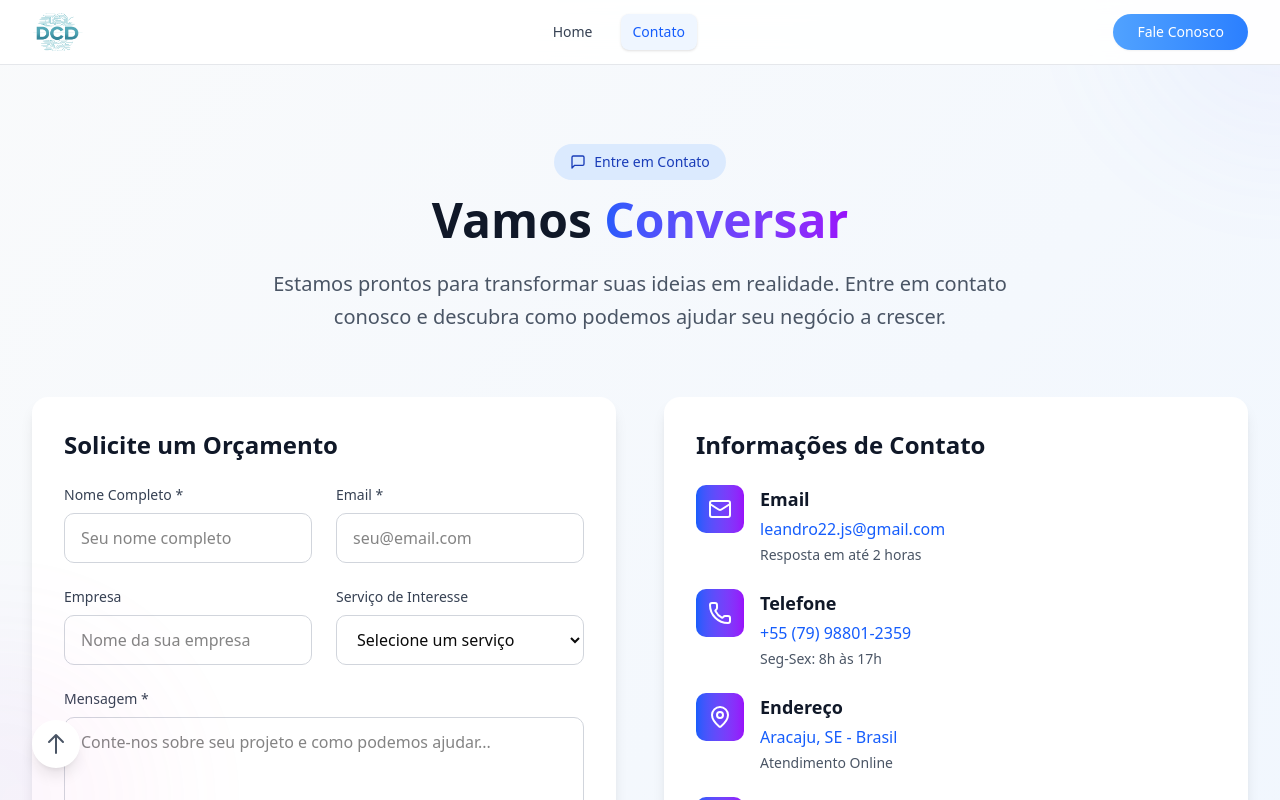
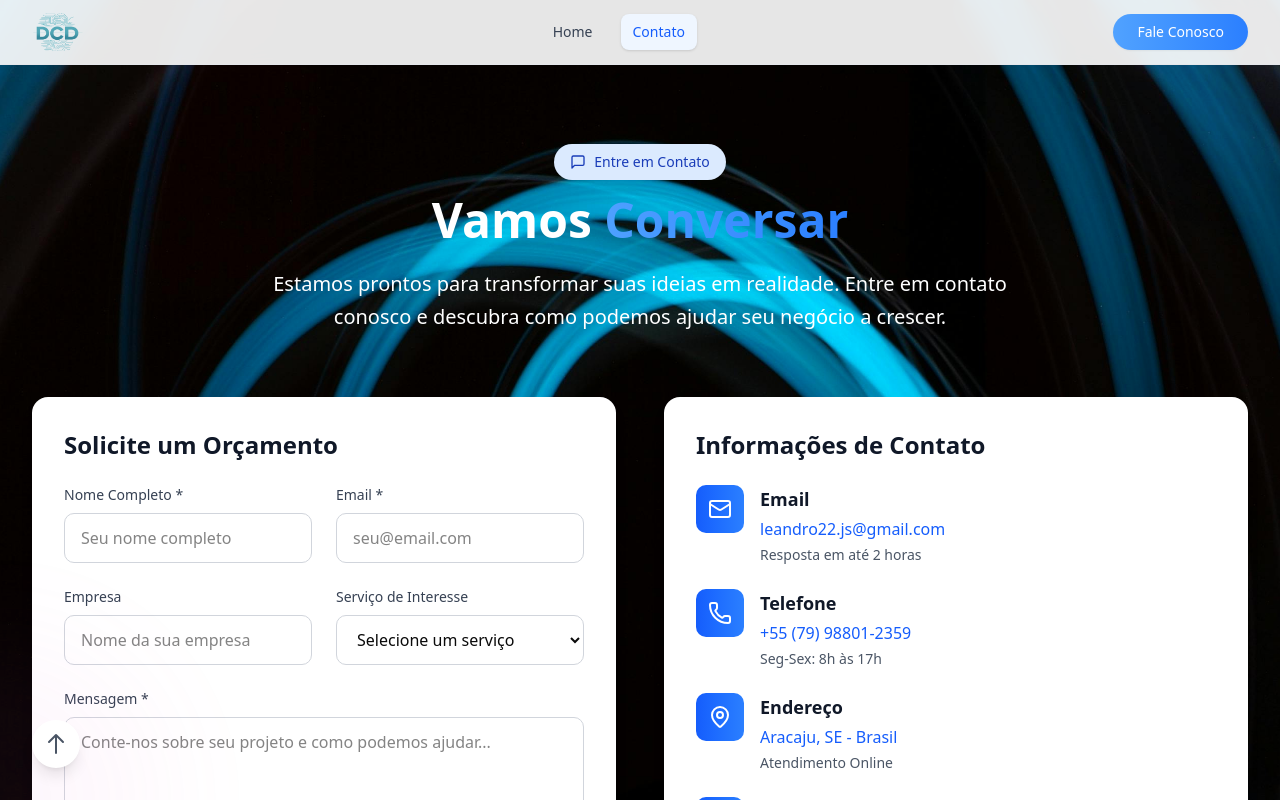
Before and after one commit to LeandrSDEV/DECODE, a React (Vite) app: page / in a window 1280 px wide. Both pictures are taken after a click on the button "Fale Conosco". Shown: the top 800 px of the page. Built offline with nearby package versions, Linux system fonts and the light colour scheme.

Commit message:
Alteração de cores e bg da pg contato

```diff
--- a/src/components/sections/Contato.jsx
+++ b/src/components/sections/Contato.jsx
@@ -74,7 +74,8 @@ const Contato = () => {
   ]
 
   return (
-    <section className="min-h-screen bg-gradient-to-br from-gray-50 to-blue-50 pt-16">
+    <section className="relative min-h-screen bg-cover bg-center pt-16 "
+  style={{ backgroundImage: "url('/background4.jpg')" }}>
       <div className="max-w-7xl mx-auto px-4 sm:px-6 lg:px-8 py-20">
         {/* Header */}
         <div className="text-center mb-16">
@@ -82,13 +83,13 @@ const Contato = () => {
             <MessageSquare className="w-4 h-4 mr-2" />
             Entre em Contato
           </div>
-          <h2 className="text-4xl md:text-5xl font-bold text-gray-900 mb-6">
+          <h2 className="text-4xl md:text-5xl font-bold text-white mb-6">
             Vamos
-            <span className="bg-gradient-to-r from-blue-600 to-purple-600 bg-clip-text text-transparent">
+            <span className="bg-gradient-to-r from-blue-400 to-blue-500 bg-clip-text text-transparent">
               {' '}Conversar
             </span>
           </h2>
-          <p className="text-xl text-gray-600 max-w-3xl mx-auto leading-relaxed">
+          <p className="text-xl text-white max-w-3xl mx-auto leading-relaxed">
             Estamos prontos para transformar suas ideias em realidade. Entre em contato conosco
             e descubra como podemos ajudar seu negócio a crescer.
           </p>
@@ -181,7 +182,7 @@ const Contato = () => {
 
                 <Button
                   type="submit"
-                  className="w-full bg-gradient-to-r from-blue-600 to-purple-600 hover:from-blue-700 hover:to-purple-700 text-white py-4 rounded-lg text-lg font-medium transition-all duration-300 hover:scale-105 hover:shadow-lg group"
+                  className="w-full bg-gradient-to-r from-blue-400 to-blue-500 hover:from-blue-400 hover:to-blue-500 text-white py-4 rounded-lg text-lg font-medium transition-all duration-300 hover:scale-105 hover:shadow-lg group"
                 >
                   <Send className="mr-2 h-5 w-5 group-hover:translate-x-1 transition-transform duration-200" />
                   Enviar Mensagem
@@ -207,7 +208,7 @@ const Contato = () => {
               <div className="space-y-6">
                 {contactInfo.map((item, index) => (
                   <div key={index} className="flex items-start space-x-4 group hover:scale-105 transition-transform duration-200">
-                    <div className="w-12 h-12 bg-gradient-to-r from-blue-600 to-purple-600 rounded-lg flex items-center justify-center flex-shrink-0 group-hover:shadow-lg transition-shadow duration-300">
+                    <div className="w-12 h-12 bg-gradient-to-r from-blue-600 to-blue-500 rounded-lg flex items-center justify-center flex-shrink-0 group-hover:shadow-lg transition-shadow duration-300">
                       <item.icon className="w-6 h-6 text-white" />
                     </div>
                     <div>
@@ -221,7 +222,7 @@ const Contato = () => {
             </div>
 
             {/* Quick Actions */}
-            <div className="bg-gradient-to-r from-blue-600 to-purple-600 rounded-2xl p-8 text-white">
+            <div className="bg-gradient-to-r from-blue-400 to-blue-500 rounded-2xl p-8 text-white">
               <h3 className="text-2xl font-bold mb-4">Precisa de Ajuda Rápida?</h3>
               <p className="mb-6 opacity-90">
                 Nossa equipe está sempre disponível para esclarecer suas dúvidas e ajudar com seu projeto.
--- a/vite.config.js
+++ b/vite.config.js
@@ -5,10 +5,13 @@ import path from 'path'
 
 // https://vite.dev/config/
 export default defineConfig({
-  plugins: [react(),tailwindcss()],
+  plugins: [react(), tailwindcss()],
   resolve: {
     alias: {
       "@": path.resolve(__dirname, "./src"),
     },
   },
+  server: {
+    allowedHosts: ['.ngrok-free.app'], // Permite qualquer domínio do ngrok
+  },
 })
```
